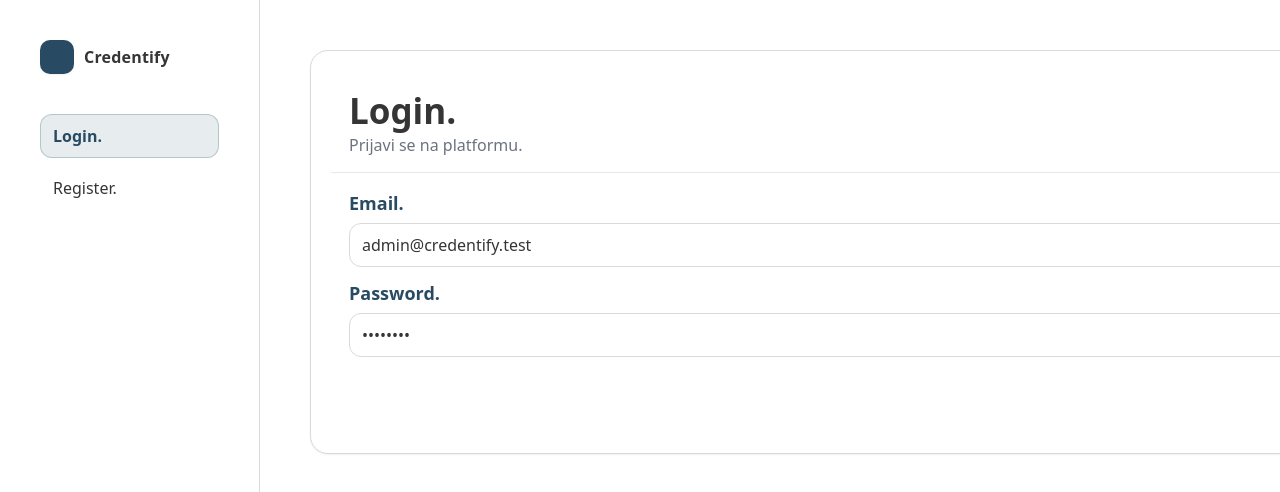
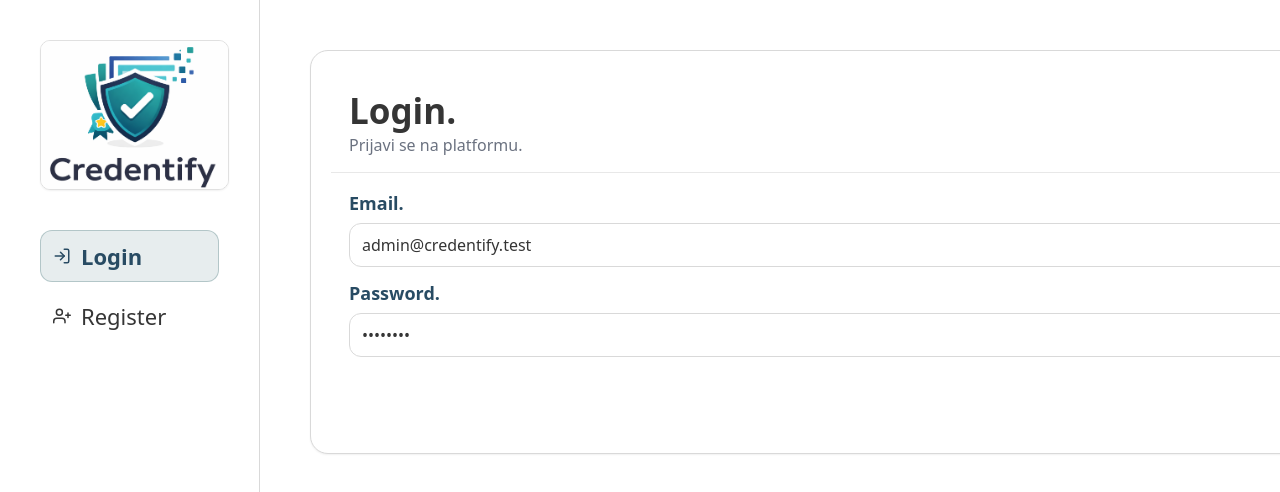
Before and after one commit to elab-development/internet-tehnologije-2025-credentify_2021_1107, a React (Create React App) app in the folder credentify-fe/: page /login in a window 1280 px wide. Shown: the top 492 px of the page. Built offline with nearby package versions, Linux system fonts and the light colour scheme.

Commit message:
Stilizovan css za nav bar

```diff
--- a/credentify-fe/src/App.css
+++ b/credentify-fe/src/App.css
@@ -101,6 +101,7 @@ button, input, select, textarea { font: inherit; }
   background: transparent;
   text-align: left;
   cursor: pointer;
+  font-size: 22px;
 }
 
 .nav-item:hover {
@@ -463,3 +464,12 @@ button, input, select, textarea { font: inherit; }
   color: var(--c-graphite);
   font-weight: 700;
 }
+
+.brand-logo {
+  width: 200px;
+  height: 150px;
+  border-radius: 10px;
+  object-fit: cover;
+  box-shadow: var(--shadow-sm);
+  border: 1px solid rgba(217,217,217,0.8);
+}
--- a/credentify-fe/src/components/Sidebar.jsx
+++ b/credentify-fe/src/components/Sidebar.jsx
@@ -1,45 +1,94 @@
 import React, { useMemo } from "react";
 import { NavLink } from "react-router-dom";
 import Button from "./Button";
+
+//ikonice za lepsi side bar
+import {
+  FiHome,
+  FiLogIn,
+  FiUserPlus,
+  FiUser,
+  FiGrid,
+  FiUsers,
+  FiAward,
+  FiTool,
+} from "react-icons/fi";
+
+function Icon({ name }) {
+  const size = 18;
+
+  const map = {
+    home: <FiHome size={size} />,
+    login: <FiLogIn size={size} />,
+    register: <FiUserPlus size={size} />,
+
+    profile: <FiUser size={size} />,
+    my_credentials: <FiAward size={size} />,
+    available_credentials: <FiGrid size={size} />,
+
+    admin_users: <FiUsers size={size} />,
+
+    mod_skills: <FiTool size={size} />,
+    mod_credentials: <FiAward size={size} />,
+    mod_user_credentials: <FiUsers size={size} />,
+  };
+
+  return (
+    <span
+      style={{
+        display: "inline-flex",
+        alignItems: "center",
+        justifyContent: "center",
+        width: 18,
+      }}
+    >
+      {map[name] || <FiHome size={size} />}
+    </span>
+  );
+}
 
 export default function Sidebar({ isAuthed, role, onLogout }) {
   const items = useMemo(() => {
     if (!isAuthed) {
       return [
-        { label: "Login.", to: "/login" },
-        { label: "Register.", to: "/register" },
+        { label: "Login", to: "/login", icon: "login" },
+        { label: "Register", to: "/register", icon: "register" },
       ];
     }
 
     if (role === "admin") {
       return [
-        { label: "Home", to: "/home" },
-        { label: "Korisnici", to: "/admin-users" },
+        { label: "Home", to: "/home", icon: "home" },
+        { label: "Korisnici", to: "/admin-users", icon: "admin_users" },
       ];
     }
 
     if (role === "moderator") {
       return [
-        { label: "Home", to: "/home" },
-        { label: "Skills", to: "/mod-skills" },
-        { label: "Credentials", to: "/mod-credentials" },
-        { label: "Users & Credentials", to: "/mod-user-credentials" },
+        { label: "Home", to: "/home", icon: "home" },
+        { label: "Skills", to: "/mod-skills", icon: "mod_skills" },
+        { label: "Credentials", to: "/mod-credentials", icon: "mod_credentials" },
+        { label: "Users & Credentials", to: "/mod-user-credentials", icon: "mod_user_credentials" },
       ];
     }
 
     return [
-      { label: "Home", to: "/home" },
-      { label: "Moj profil", to: "/profile" },
-      { label: "Moji kredencijali", to: "/my-credentials" },
-      { label: "Dostupni kredencijali", to: "/available-credentials" },
+      { label: "Home", to: "/home", icon: "home" },
+      { label: "Moj profil", to: "/profile", icon: "profile" },
+      { label: "Moji kredencijali", to: "/my-credentials", icon: "my_credentials" },
+      { label: "Dostupni kredencijali", to: "/available-credentials", icon: "available_credentials" },
     ];
   }, [isAuthed, role]);
 
   return (
     <aside className="sidebar">
       <div className="brand">
-        <div className="brand-badge" />
-        <div className="brand-title">Credentify</div>
+        {/* Logo iz public foldera */}
+        <img
+          src="/credentify logo.png"
+          alt="Credentify logo"
+          className="brand-logo"
+        />
       </div>
 
       <div className="nav">
@@ -48,8 +97,10 @@ export default function Sidebar({ isAuthed, role, onLogout }) {
             key={it.to}
             to={it.to}
             className={({ isActive }) => `nav-item ${isActive ? "is-active" : ""}`}
+            style={{ display: "flex", alignItems: "center", gap: 10 }}
           >
-            {it.label}
+            <Icon name={it.icon} />
+            <span>{it.label}</span>
           </NavLink>
         ))}
       </div>
```
